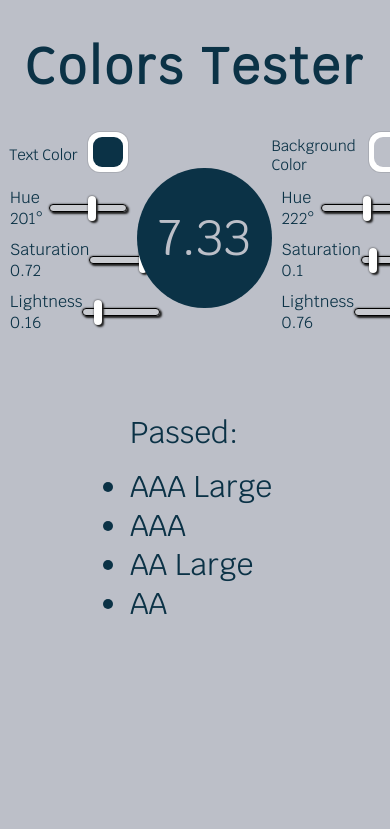
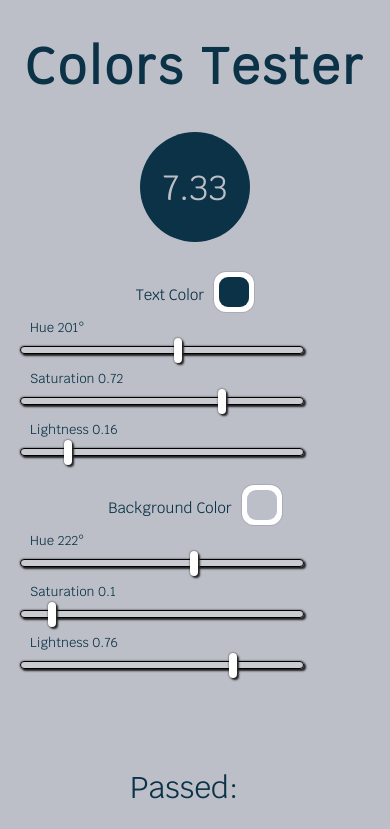
Before and after one commit to Hobbytowo/Colors-Tester, a React app: page / in a window 390 px wide. Shown: the top 829 px of the page. Built offline with nearby package versions, Linux system fonts and the light colour scheme.

Commit message:
add main content RWD

```diff
--- a/src/App.scss
+++ b/src/App.scss
@@ -8,6 +8,7 @@
   display: flex;
   justify-content: space-around;
   align-items: center;
+  overflow-x: hidden;
 }
 
 .ratio {
@@ -20,6 +21,24 @@
   height: 2em;
   border-radius: 50%;
   padding: 20px;
+}
+
+
+@media (max-width: 1084px){
+  .ratio{
+    font-size: 35px;
+  }
+}
+
+@media (max-width: 815px){
+  .main{
+    flex-direction: column;
+  }
+
+  .ratio{
+    order: -1;
+    margin-bottom: 30px;
+  }
 }
 
 
@@ -65,6 +84,7 @@
       padding: 5px;
       text-align: center;
       list-style-type: circle;
+      list-style-position: inside;
     }
 
     & .description__listItem{
--- a/src/color.scss
+++ b/src/color.scss
@@ -19,6 +19,7 @@
   }
 }
 
+
 /* ranges */
 
 // thumb variables
@@ -36,7 +37,7 @@ $thumb-shadow-color: #111;
 // track variables
 
 $track-color: rgba(220, 220, 220, 0.4);
-$track-width: 20vw;
+$track-width: 90%;
 $track-height: 8px;
 $track-shadow-size: 2px;
 $track-shadow-blur: 2px;
@@ -54,7 +55,7 @@ $track-radius: 5px;
 }
 
 @mixin track() {
-  width: $track-width;
+  max-width: $track-width;
   height: $track-height;
 }
 
@@ -82,7 +83,7 @@ $track-radius: 5px;
       align-items: center;
       justify-content: space-between;
       margin: 10px;
-      width: 30vw;
+      width: 35vw;
     }
   }
 }
@@ -162,3 +163,67 @@ $track-radius: 5px;
     background: $track-color;
   }
 }
+
+
+@media (max-width: 1084px){
+  .form__ranges {
+
+    & .form{
+      &__item{
+        position: relative;
+        margin: 25px 0;
+        width: 38vw;
+      }
+
+      &__label{
+        position: absolute;
+        left: 10px;
+        bottom: 25px;
+        will-change: transform;
+        -moz-transform: translate3d(0, -5px, 0);
+        font-size: 13px;
+      }
+    }
+  }
+}
+
+@media (max-width: 815px){
+  .form__ranges {
+
+    & .form{
+      &__item{
+        margin: 15px 0;
+        width: 90vw;
+      }
+
+      &__label{
+        position: relative;
+        font-size: 16px;
+        bottom: 0;
+        will-change: transform;
+        -moz-transform: translate3d(0, 0, 0);
+      }
+    }
+  }
+}
+
+@media (max-width: 465px){
+  .form__ranges {
+
+    & .input--range{
+      margin: 14px 0;
+    }
+
+    & .form{
+
+      &__label{
+        position: absolute;
+        left: 10px;
+        bottom: 32px;
+        will-change: transform;
+        -moz-transform: translate3d(0, -5px, 0);
+        font-size: 13px;
+      }
+    }
+  }
+}
--- a/src/index.css
+++ b/src/index.css
@@ -2,4 +2,5 @@ body {
   margin: 0;
   padding: 0;
   font-family: 'Krub', sans-serif;
+  min-height: 100vh;
 }
```
